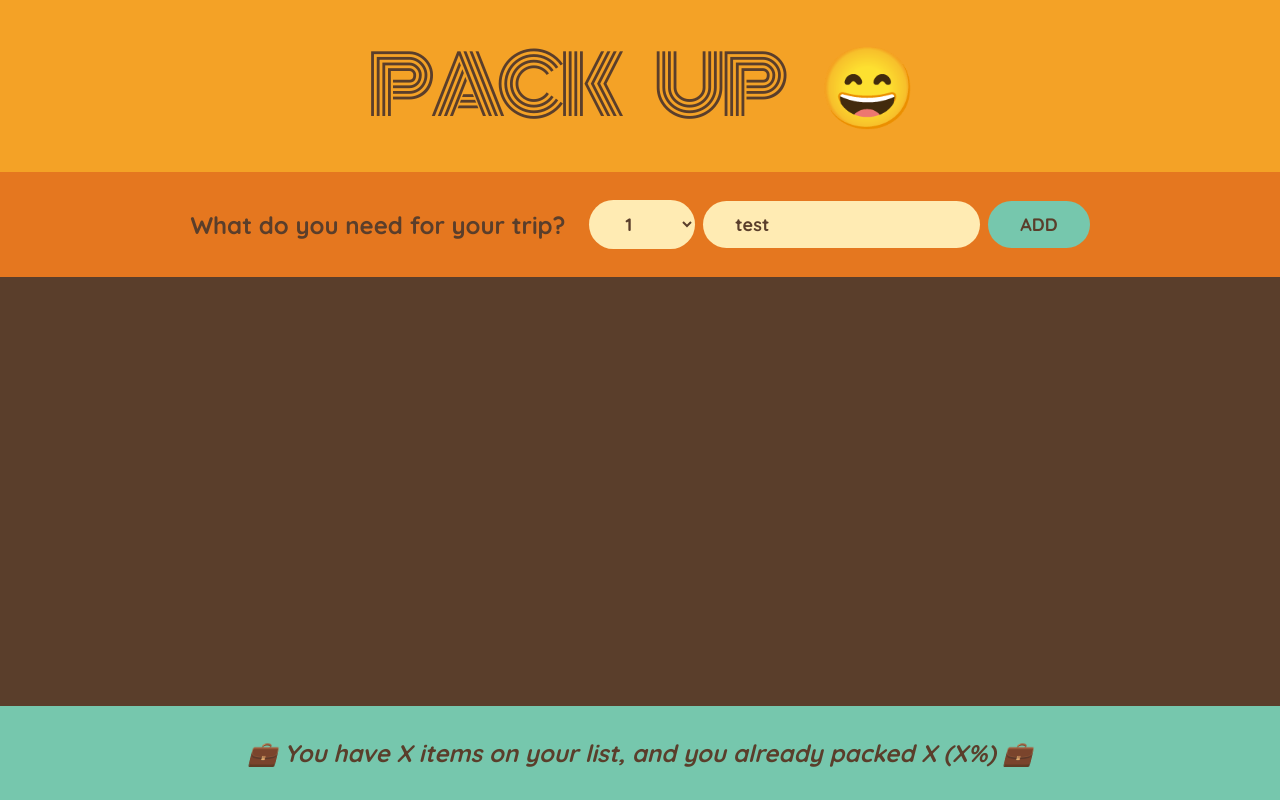
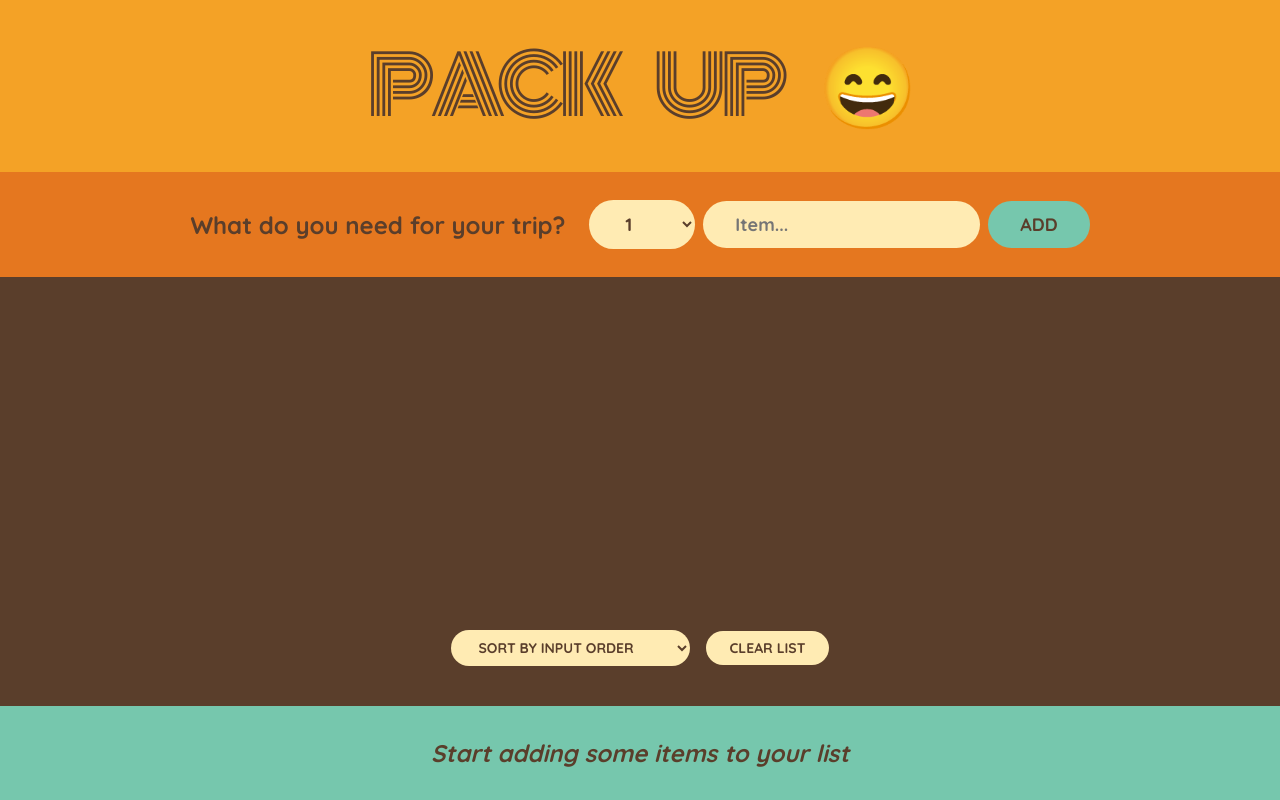
Before and after one commit to MoiseAlexandru/travel-list, a React (Create React App) app: page / in a window 1280 px wide. Built offline with nearby package versions, Linux system fonts and the light colour scheme.

Commit message:
adaugat statistici, sortari, clear

```diff
--- a/src/App.js
+++ b/src/App.js
@@ -10,7 +10,7 @@ function Logo() {
 
 function Form({onAddItems}) {
 
-    const [description, setDescription] = useState("test");
+    const [description, setDescription] = useState("");
     const [quantity, setQuantity] = useState(1);
 
     function handleSubmit(e) {
@@ -20,7 +20,7 @@ function Form({onAddItems}) {
         if(!description)
             return;
         const newItem = {description, quantity, packed: false, id: Date.now()};
-        console.log(newItem);
+        //console.log(newItem);
 
         onAddItems(newItem);
 
@@ -44,14 +44,36 @@ function Form({onAddItems}) {
 }
 
 
-function PackingList({items, onDeleteItem, onToggleItem}) {
+function PackingList({items, onDeleteItem, onToggleItem, onClearList}) {
+
+    const [sortBy, setSortBy] = useState('input');
+
+    let sortedItems;
+
+    if(sortBy === 'input')
+        sortedItems = items;
+
+    if(sortBy === 'description')
+        sortedItems = items.slice().sort((a, b) => a.description.localeCompare(b.description));
+
+    if(sortBy === 'packed')
+        sortedItems = items.slice().sort((a, b) => Number(a.packed) - Number(b.packed));
+
     return (
         <div className = "list">
             <ul>
-                {items.map((item) => (
+                {sortedItems.map((item) => (
                     <Item item = {item} onDeleteItem = {onDeleteItem} onToggleItem = {onToggleItem} key = {item.id} />
                 ))}
             </ul>
+            <div className = "actions">
+                <select value = {sortBy} onChange = {e => setSortBy(e.target.value)}>
+                    <option value = 'input'> Sort by input order </option>
+                    <option value = 'description'> Sort by description </option>
+                    <option value = 'packed'> Sort by packed status </option>
+                </select>
+                <button onClick = {onClearList}> Clear list </button>
+            </div>
         </div>
     );
 }
@@ -69,10 +91,23 @@ function Item({item, onDeleteItem, onToggleItem}) {
     )
 }
 
-function Stats() {
+function Stats({items}) {
+
+    if(!items.length)
+        return <p className = "stats"> <em> Start adding some items to your list </em> </p>
+
+    const numItems = items.length;
+
+    const numPacked = items.reduce((acc, cur) => (acc + (cur.packed === true ? 1 : 0)), 0);
+    // echivalent la const numPacked = items.filter((item) => item.packed === true).length;
+
+    const percentage = Math.round(numPacked / numItems * 100);
+
     return (
         <footer className = "stats">
-            <em> 💼 You have X items on your list, and you already packed X (X%) 💼 </em>
+            <em>
+                {percentage === 100 ? 'Ready to go!' : `💼 You have ${numItems} items on your list, and you already packed ${numPacked} (${percentage}%)`}
+            </em>
         </footer>
     );
 }
@@ -92,12 +127,19 @@ function App() {
         setItems((items) => items.map((item) => (item.id !== id ? item : {...item, packed: !item.packed})));
     }
 
+    function handleClearList()
+    {
+        const confirmed = window.confirm('Are you sure you want to delete all items?');
+        if(confirmed)
+            setItems([]);
+    }
+
     return (
         <div className = "app">
             <Logo />
             <Form onAddItems = {handleAddItems} />
-            <PackingList items = {items} onDeleteItem = {handleDeleteItem} onToggleItem = {handleToggleItem} />
-            <Stats />
+            <PackingList items = {items} onDeleteItem = {handleDeleteItem} onToggleItem = {handleToggleItem} onClearList = {handleClearList}/>
+            <Stats items = {items}/>
         </div>
     );
 }
```
